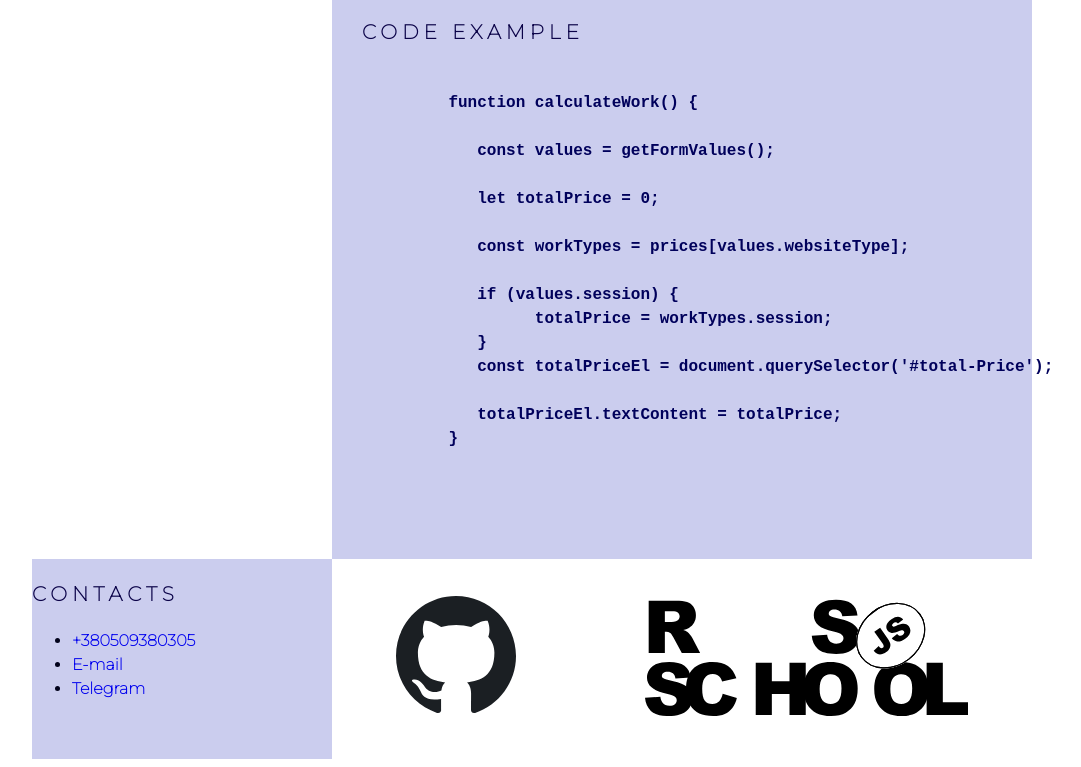
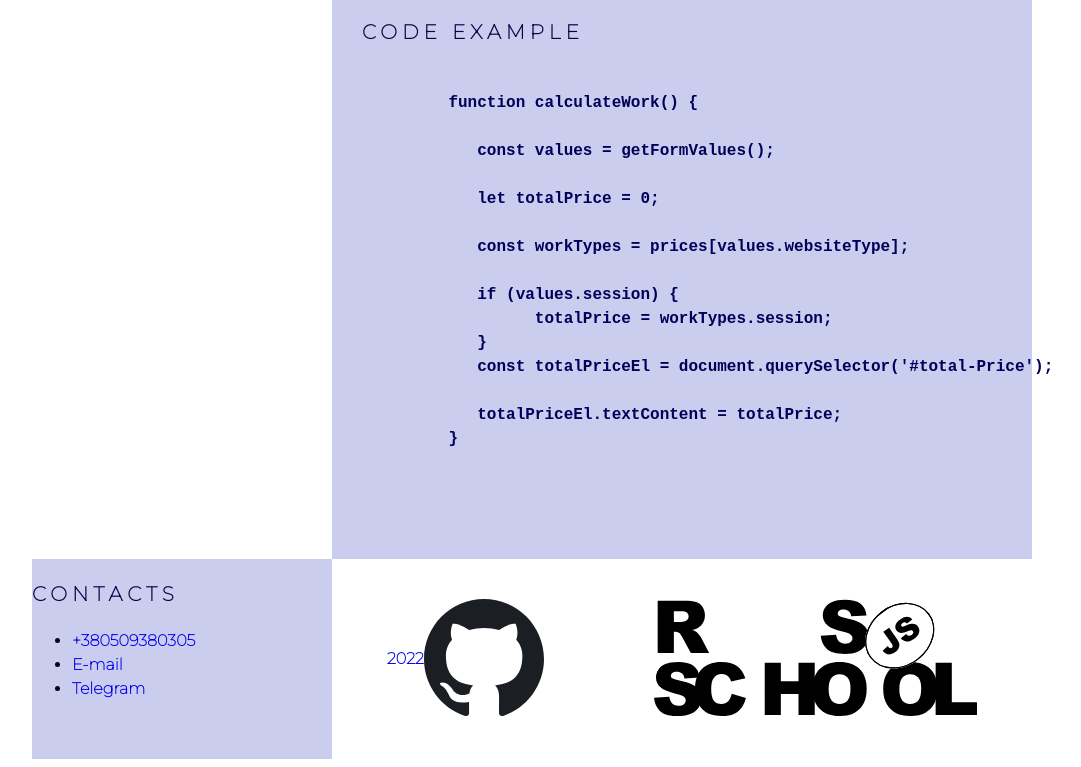
Before and after one commit to belokurovaa/rsschool-cv, a plain HTML site: page index.html in a window 1280 px wide. Shown: the part 714-1481 px from the top of the page, without its empty margins (108-1189 px from the left). Drawn offline with Linux system fonts and the light colour scheme.

Commit message:
Update index.html

```diff
--- a/index.html
+++ b/index.html
@@ -173,7 +173,7 @@
             </section>
             <div class="footer__content">
                <div class="footer__item">
-                  <a href="https://github.com/belokurovaa" target="_blank">
+                  <a href="https://github.com/belokurovaa" target="_blank">2022</a>
                      <img src="assets/svg/github.svg" alt="github_icon" class="footer__image">
                   </a>
                </div>
```
